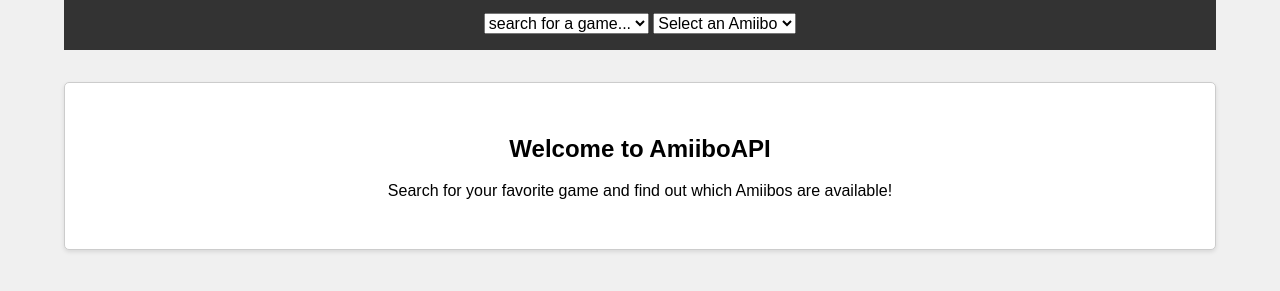
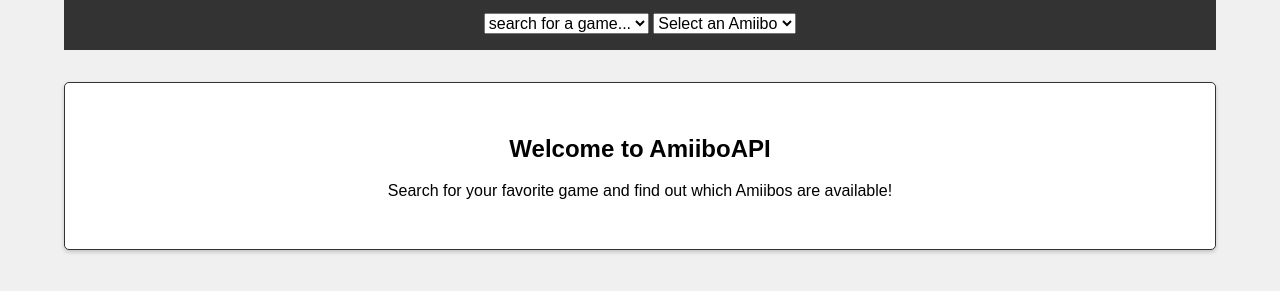
Before and after one commit to isaias-okube/Flatiron-frontend-phase-1-project2, a plain HTML site: page index.html in a window 1280 px wide. In both pictures the pointer is over the element 640 px from the left and 282 px from the top of the page. Shown: the part 117-408 px from the top of the page. Drawn offline with nearby package versions, Linux system fonts and the light colour scheme; no server answers.

Commit message:
add more css

```diff
--- a/main.js
+++ b/main.js
@@ -1,4 +1,3 @@
-//https://www.amiiboapi.com/api/amiibo/?name=mario
 // Elements
 const gameSelect = document.querySelector('#games');
 const amiiboSelect = document.querySelector('#amiibos');
--- a/styles.css
+++ b/styles.css
@@ -39,6 +39,12 @@
   max-width: 100%;
   border: solid 1px #ccc;
   background-color: #e8e3e3;
+}
+
+.card:hover {
+  background-color: #fff;
+  border: solid 1px #333;
+  box-shadow: 0 2px 4px rgba(0, 0, 0, 0.2);
 }
 
 .card img,
```
Also changed, not shown: 1 other file.
